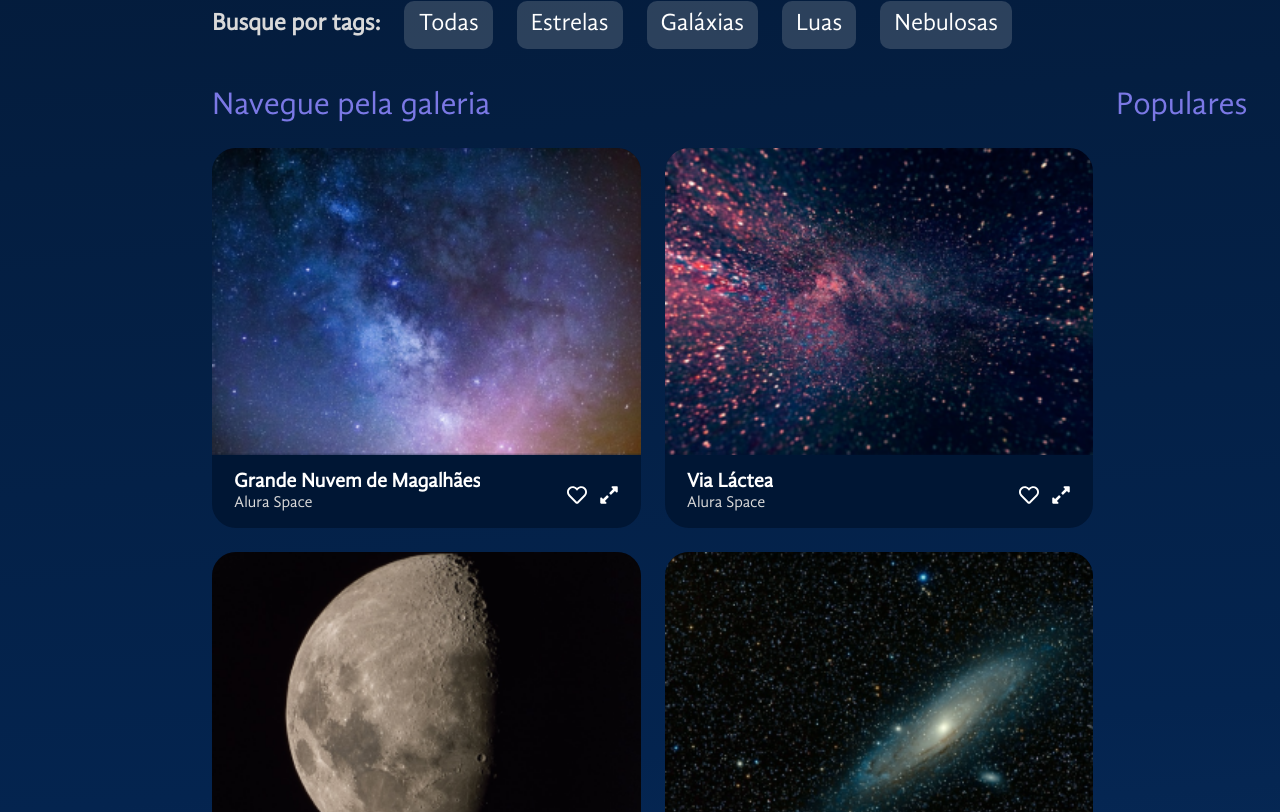
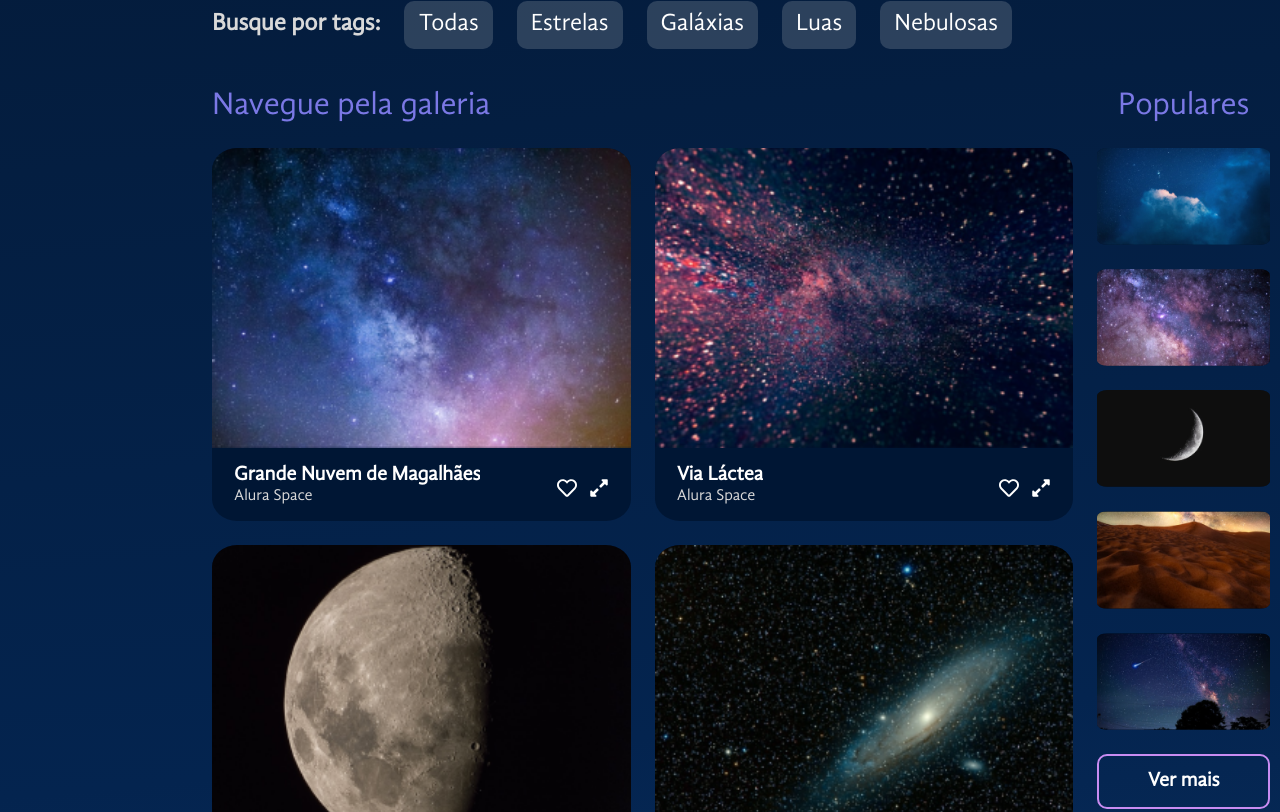
Before and after one commit to thyagoramon/SpaceApp-Alura, a React (Vite) app: page / in a window 1280 px wide. Shown: the part 568-1380 px from the top of the page. Built offline with nearby package versions, Linux system fonts and the light colour scheme.

Commit message:
feed, trend, refatoração modal

```diff
--- a/src/App.jsx
+++ b/src/App.jsx
@@ -9,7 +9,9 @@ import Galeria from "./componentes/Galeria"
 import ModalZoom from "./componentes/ModalZoom"
 
 import imagemBanner from './assets/banner.png'
+
 import fotos from './fotos.json'
+import fotosPopulares from './fotosPopulares.json'
 
 const FundoGradiente = styled.div`
   background: linear-gradient(174.61deg, #041833 4.16%, #04244f 48%, #154580 96.76%);
@@ -39,10 +41,10 @@ const GaleriaFeed = styled.div`
   width: 100%;
 `
 
-
 const App = () => {
   const [fotosDaGaleria, setFotosDaGaleria] = useState(fotos)
   const [fotoSelecionada, setFotoSelecionada] = useState(null)
+  const [modalOn, setModalOn] = useState(false)
 
   return (
     <FundoGradiente>
@@ -56,13 +58,20 @@ const App = () => {
               <h2>A galeria mais<br/>completa de<br/>fotos do espaço!</h2>
             </Banner>
             <Galeria
-              onFotoSelecionada={foto => setFotoSelecionada(foto)}
-              fotos={fotosDaGaleria}
+              fotosFeed={fotosDaGaleria}
+              fotosPopulares={fotosPopulares}
+              ImageToModal={foto => setFotoSelecionada(foto)}
+              modalOn={modalOn}
+              setModalOn={setModalOn}
             />
           </Conteudo>
         </MainContainer>
       </AppContainer>
-      <ModalZoom foto={fotoSelecionada}/>
+      <ModalZoom
+        foto={fotoSelecionada}
+        modalOn={modalOn}
+        setModalOn={setModalOn}
+      />
     </FundoGradiente>
   )
 }
--- /dev/null
+++ b/src/componentes/Botao/index.jsx
@@ -0,0 +1,28 @@
+import { styled } from "styled-components"
+
+const BotaoStyled = styled.button`
+  width: 100%;
+  padding: 14px;
+  border-radius: 10px;
+  border: 2px solid #c98cf1;
+  background: transparent;
+  box-sizing: border-box;
+  color: #fff;
+  font-size: 20px;
+  font-weight: 700;
+  cursor: pointer;
+  transition: 0.3s ease;
+  &:hover {
+    color: #c98cf1;
+  }
+`
+
+const Botao = ({children}) => {
+  return (
+    <BotaoStyled>
+      {children}
+    </BotaoStyled>
+  )
+}
+
+export default Botao
--- a/src/componentes/Galeria/Card/index.jsx
+++ b/src/componentes/Galeria/Card/index.jsx
@@ -1,10 +1,12 @@
 import { styled } from "styled-components"
-import { FaHeart, FaRegHeart, FaExpandAlt } from "react-icons/fa";
+import { FaRegHeart, FaExpandAlt } from "react-icons/fa";
+import { IoMdClose } from "react-icons/io";
+
 
 
 const CardStyled = styled.figure`
   width: 100%;
-  border-radius: 24px;
+  border-radius: 6%;
   display: flex;
   flex-direction: column;
   overflow: hidden;
@@ -51,12 +53,25 @@ const Icones = styled.div`
       color: #7B78E5;
     }
   }
+  .btn-close{
+    font-size: 25px;
+  }
 `
 
-const Card = ({ dados, onZoom }) => {
+const Card = ({ dados, ImageToModal, modalOn, setModalOn, simple = false }) => {
+  const openModal = () => {
+    ImageToModal(dados)
+    setModalOn(true)
+  }
+
+  const closeModal = () => {
+    setModalOn(false)
+  }
+
   return (
     <CardStyled>
-      <img src={dados.path} alt={dados.titulo} />
+      <img onClick={openModal} src={dados.path} alt={dados.titulo} />
+      {!simple &&
         <figcaption>
           <Textos>
             <h3>{dados.titulo}</h3>
@@ -64,9 +79,16 @@ const Card = ({ dados, onZoom }) => {
           </Textos>
           <Icones>
               <button><FaRegHeart /></button>
-            <button onClick={() => onZoom(dados)}><FaExpandAlt /></button>
+              {modalOn ?
+              <button className="btn-close" onClick={closeModal}><IoMdClose /></button>
+              :
+              <button onClick={openModal}>
+                <FaExpandAlt />
+              </button>
+              }
           </Icones>
         </figcaption>
+      }
     </CardStyled>
   )
 }
--- /dev/null
+++ b/src/componentes/Galeria/Feed/index.jsx
@@ -0,0 +1,37 @@
+import { styled } from "styled-components";
+import Titulo from "@/componentes/Titulo";
+import Card from "../Card";
+
+const FeedStyled = styled.section`
+  width: 100%;
+  display: flex;
+  flex-direction: column;
+  gap: 24px;
+`;
+
+const FeedContainer = styled.div`
+  display: grid;
+  grid-template-columns: 1fr 1fr;
+  gap: 24px;
+`
+
+const Feed = ({fotos, ImageToModal, modalOn, setModalOn}) => {
+  return (
+    <FeedStyled>
+      <Titulo>Navegue pela galeria</Titulo>
+      <FeedContainer>
+        {fotos.map((foto) => (
+          <Card
+            key={foto.id}
+            dados={foto}
+            ImageToModal={ImageToModal}
+            modalOn={modalOn}
+            setModalOn={setModalOn}
+          />
+        ))}
+      </FeedContainer>
+    </FeedStyled>
+  );
+};
+
+export default Feed;
--- a/src/componentes/Galeria/Populares/index.jsx
+++ b/src/componentes/Galeria/Populares/index.jsx
@@ -1,14 +1,28 @@
 import Titulo from "@/componentes/Titulo"
 import { styled } from "styled-components"
+import Botao from "@/componentes/Botao"
+import Card from "../Card"
 
 const PopularesStyled = styled.div`
   width: 212px;
+  display: flex;
+  flex-direction: column;
+  gap: 24px;
 `
 
-const Populares = () => {
+const Populares = ({fotos, ImageToModal, modalOn, setModalOn }) => {
   return (
     <PopularesStyled>
       <Titulo alinhamento={'center'}>Populares</Titulo>
+      {fotos.map(foto => <Card
+        key={foto.id}
+        dados={foto}
+        ImageToModal={ImageToModal}
+        modalOn={modalOn}
+        setModalOn={setModalOn}
+        simple={true}
+      />)}
+      <Botao>Ver mais</Botao>
     </PopularesStyled>
   )
 }
--- a/src/componentes/Galeria/index.jsx
+++ b/src/componentes/Galeria/index.jsx
@@ -4,6 +4,7 @@ import Titulo from "../Titulo"
 import Tags from "./Tags"
 import Populares from "./Populares"
 import Card from "./Card"
+import Feed from "./Feed"
 
 const GaleriaStyled = styled.div`
   display: flex;
@@ -16,37 +17,28 @@ const GaleriaStyled = styled.div`
 const Content = styled.div`
   width: 100%;
   display: flex;
-`
-
-const FeedContainer = styled.section`
-  width: 100%;
-  display: flex;
-  flex-direction: column;
   gap: 24px;
 `
 
-const Feed = styled.div`
-  display: grid;
-  grid-template-columns: 1fr 1fr;
-  gap: 24px;
-`
 
-const Galeria = ({fotos = [], onFotoSelecionada}) => {
+
+const Galeria = ({fotosFeed = [], fotosPopulares = [], ImageToModal, modalOn, setModalOn}) => {
   return (
     <GaleriaStyled>
       <Tags/>
       <Content>
-        <FeedContainer>
-          <Titulo>Navegue pela galeria</Titulo>
-          <Feed>
-            {fotos.map(foto => <Card
-              key={foto.id}
-              dados={foto}
-              onZoom={onFotoSelecionada}
-            />)}
-          </Feed>
-        </FeedContainer>
-        <Populares/>
+        <Feed
+          fotos={fotosFeed}
+          ImageToModal={ImageToModal}
+          modalOn={modalOn}
+          setModalOn={setModalOn}
+        />
+        <Populares
+          fotos={fotosPopulares}
+          ImageToModal={ImageToModal}
+          modalOn={modalOn}
+          setModalOn={setModalOn}
+        />
       </Content>
     </GaleriaStyled>
   )
--- a/src/componentes/ModalZoom/index.jsx
+++ b/src/componentes/ModalZoom/index.jsx
@@ -21,14 +21,18 @@ const Overlay = styled.div`
   left: 0;
 `
 
-const ModalZoom = ({foto}) => {
+const ModalZoom = ({foto, modalOn, setModalOn}) => {
   return (
     <>
-      {foto &&
+      {modalOn &&
         <>
           <Overlay/>
-          <ModalZoomStyled open={!!foto}>
-              <Card dados={foto}/>
+          <ModalZoomStyled open>
+              <Card
+                dados={foto}
+                modalOn={modalOn}
+                setModalOn={setModalOn}
+              />
           </ModalZoomStyled>
         </>
       }
--- /dev/null
+++ b/src/fotosPopulares.json
@@ -0,0 +1,22 @@
+[
+  {
+    "id": 1,
+    "path": "/imagens/populares/foto-1.png"
+  },
+  {
+    "id": 2,
+    "path": "/imagens/populares/foto-2.png"
+  },
+  {
+    "id": 3,
+    "path": "/imagens/populares/foto-3.png"
+  },
+  {
+    "id": 4,
+    "path": "/imagens/populares/foto-4.png"
+  },
+  {
+    "id": 5,
+    "path": "/imagens/populares/foto-5.png"
+  }
+]
```
Also changed, not shown: src/componentes/Galeria/CardTrend/index.jsx (added, +28 -0 lines). Lines whose indentation alone changed are shown as unchanged.
